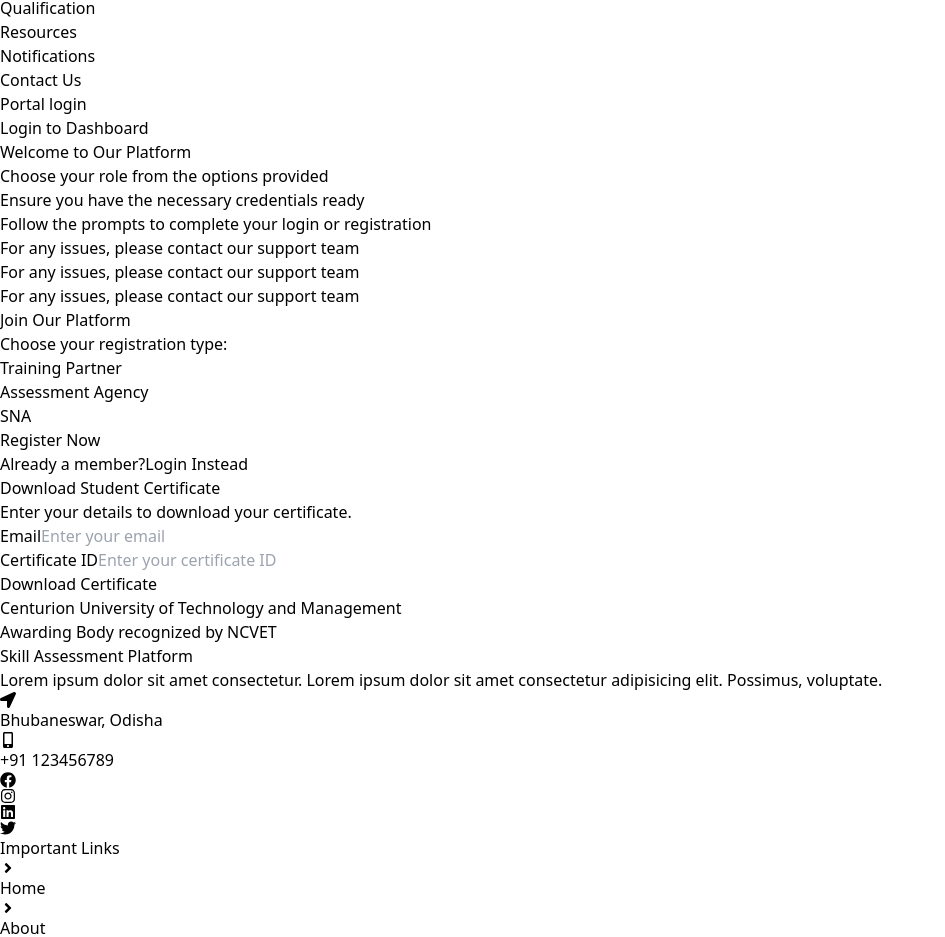
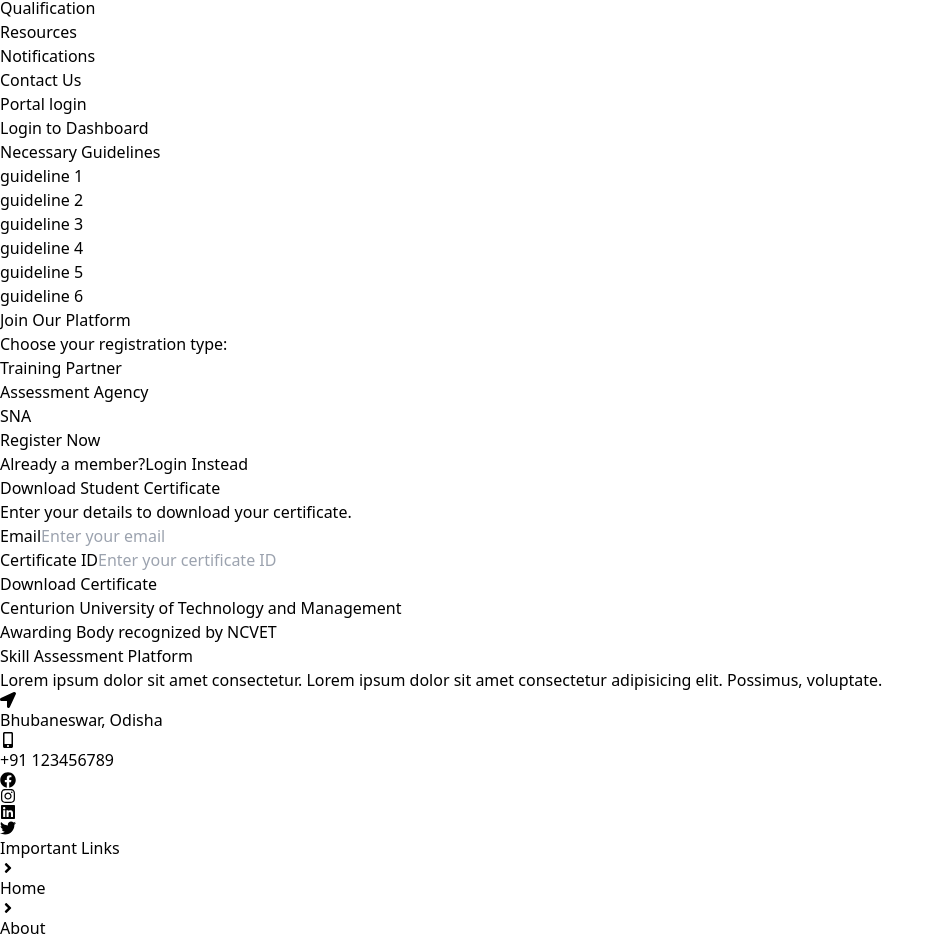
Before and after one commit to asrinibash/Skill-Assesment-frontend, a React (Vite) app: page /portal in a window 1280 px wide. Shown: the part 2575-3512 px from the top of the page, without its empty margins (0-945 px from the left). Built offline with nearby package versions, Linux system fonts and the light colour scheme.

Commit message:
Some css changes

```diff
--- a/src/Components/LoginForm.jsx
+++ b/src/Components/LoginForm.jsx
@@ -53,15 +53,15 @@
       variants={containerVariants}
     >
       {/* Left Section - Guidelines */}
-      <div className="w-full lg:w-1/2 p-12 flex flex-col justify-start items-start bg-indigo-50 text-gray-800">
-        <h2 className="text-4xl font-bold mb-8 text-start">Welcome to Our Platform</h2>
+      <div className="w-full lg:w-1/2 p-12 flex flex-col justify-start items-start bg-blue-800 text-white">
+        <h2 className="text-4xl font-bold mb-8 text-start">Necessary Guidelines</h2>
         <ul className="list-disc space-y-3 ml-6 text-lg">
-          <li>Choose your role from the options provided</li>
-          <li>Ensure you have the necessary credentials ready</li>
-          <li>Follow the prompts to complete your login or registration</li>
-          <li>For any issues, please contact our support team</li>
-          <li>For any issues, please contact our support team</li>
-          <li>For any issues, please contact our support team</li>
+          <li>guideline 1</li>
+          <li>guideline 2</li>
+          <li>guideline 3</li>
+          <li>guideline 4</li>
+          <li>guideline 5</li>
+          <li>guideline 6</li>
         </ul>
       </div>
 
```
